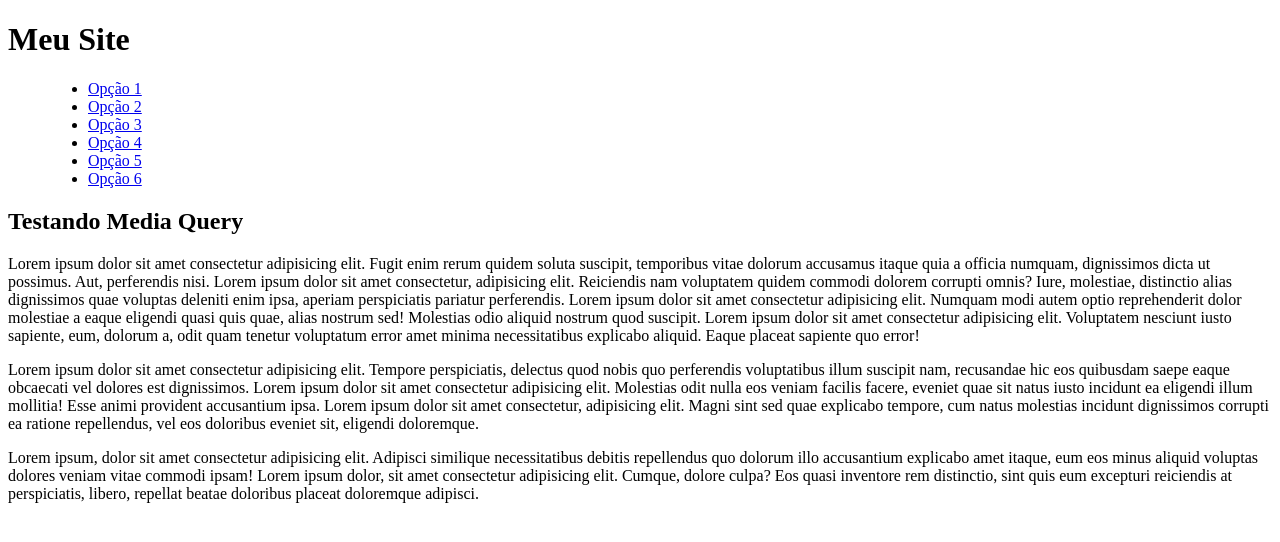
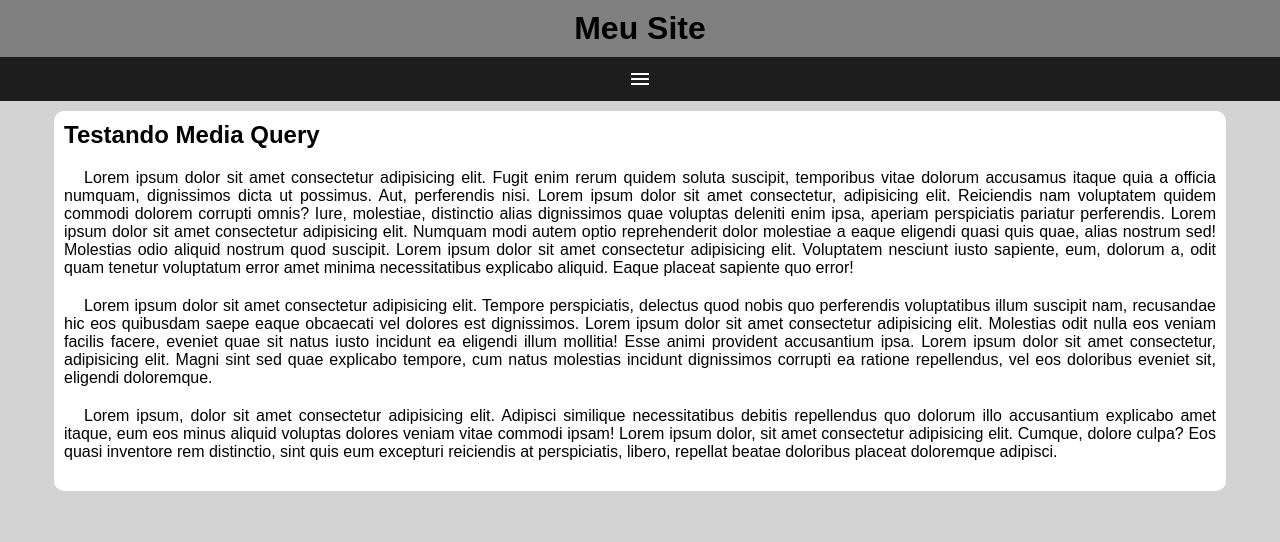
Before and after one commit to GBRibeiro4/html-css, a plain HTML site: page Exercicios/ex026/mq005/index.html in a window 1280 px wide. Drawn offline with nearby package versions, Linux system fonts and the light colour scheme.

Commit message:
exercício 026 mq005

```diff
--- a/Exercicios/ex026/mq005/estilos/style.css
+++ b/Exercicios/ex026/mq005/estilos/style.css
@@ -1 +1,75 @@
 @charset "UTF-8";
+
+* {
+    font-family: Arial, Helvetica, sans-serif;
+    margin: 0px;
+    padding: 0px;
+}
+
+body, html {
+    background-color: lightgrey;
+}
+
+header {
+    background-color: grey;
+}
+
+header > h1 {
+    padding: 10px;
+    text-align: center;
+}
+
+span#burguer{
+    background-color: rgb(29, 29, 29);
+    display: block;
+    color: white;
+    text-align: center;
+    padding: 10px;
+    cursor: pointer;
+}
+
+span#burguer:hover {
+    background-color: white;
+    color: black;
+}
+
+menu {
+    display: none;
+}
+
+menu > ul {
+    list-style-type: none;
+}
+
+menu > ul > li > a {
+    display: block;
+    padding: 10px;
+    text-decoration: none;
+    background-color: rgb(83, 83, 83);
+    color: white;
+    text-align: center;
+    border-top: 2px solid grey;
+}
+
+menu > ul > li > a:hover {
+    background-color: gray;
+}
+
+main {
+    width: 90vw;
+    background-color: white;
+    margin: auto;
+    padding: 10px;
+    border-radius: 10px;
+    margin-top: 10px;
+}
+
+article > h2 {
+padding-bottom: 20px;
+}
+
+article > p {
+    text-align: justify;
+    margin-bottom: 20px;
+    text-indent: 20px;
+}
--- a/Exercicios/ex026/mq005/index.html
+++ b/Exercicios/ex026/mq005/index.html
@@ -5,12 +5,14 @@
     <meta http-equiv="X-UA-Compatible" content="IE=edge">
     <meta name="viewport" content="width=device-width, initial-scale=1.0">
     <title>Media Query</title>
+    <link rel="stylesheet" href="https://fonts.googleapis.com/css2?family=Material+Symbols+Outlined:opsz,wght,FILL,GRAD@20..48,100..700,0..1,-50..200" />
     <link rel="stylesheet" href="estilos/style.css">
 </head>
 <body>
     <header>
         <h1>Meu Site</h1>
-        <menu>
+        <span id="burguer" class="material-symbols-outlined" onclick="clickMenu()">Menu</span>
+        <menu id="itens">
             <ul>
                 <li> <a href="#">Opção 1</a></li>
                 <li> <a href="#">Opção 2</a></li>
@@ -29,5 +31,14 @@
             <p>Lorem ipsum, dolor sit amet consectetur adipisicing elit. Adipisci similique necessitatibus debitis repellendus quo dolorum illo accusantium explicabo amet itaque, eum eos minus aliquid voluptas dolores veniam vitae commodi ipsam! Lorem ipsum dolor, sit amet consectetur adipisicing elit. Cumque, dolore culpa? Eos quasi inventore rem distinctio, sint quis eum excepturi reiciendis at perspiciatis, libero, repellat beatae doloribus placeat doloremque adipisci.</p>
         </article>
     </main>
+    <script>
+        function clickMenu() {
+            if (itens.style.display == 'block') {
+        itens.style.display = 'none'
+       } else {
+        itens.style.display = 'block'
+       }
+        }
+    </script>
 </body>
 </html>
```
